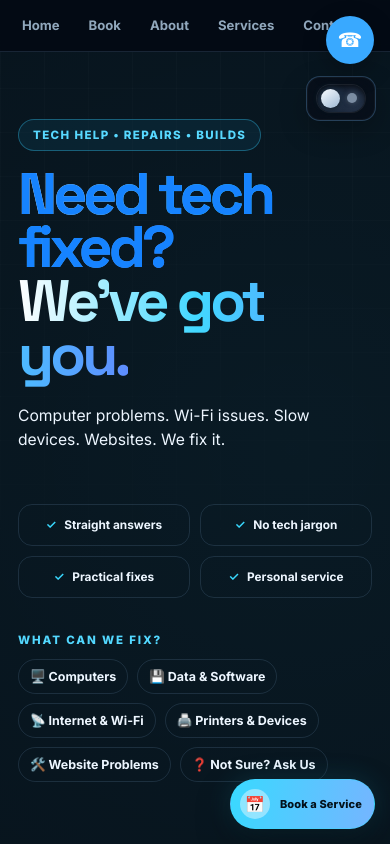
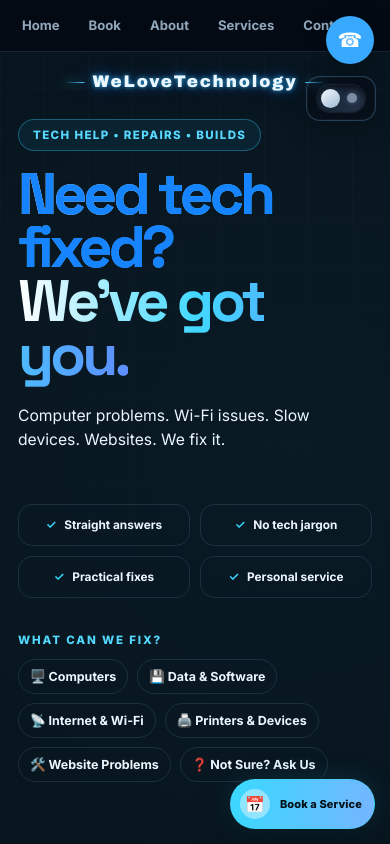
Before and after one commit to tolgatnt/WLT, a plain HTML site: page index.html in a window 390 px wide. Shown: the top 844 px of the page. Drawn offline with Linux system fonts and the light colour scheme.

Commit message:
Add stationary logo and styles to index.html

```diff
--- a/index.html
+++ b/index.html
@@ -1709,6 +1709,141 @@ html.light-theme .mobile-menu button:hover {
 }
 </style>
 
+
+<style id="welovetechnology-stationary-logo">
+/* Stationary futuristic wordmark beneath the top menu */
+.wlt-stationary-logo {
+  position: fixed;
+  top: 78px;
+  left: 50%;
+  transform: translateX(-50%);
+  width: max-content;
+  max-width: calc(100vw - 40px);
+  display: flex;
+  justify-content: center;
+  align-items: center;
+  padding: 6px 14px;
+  box-sizing: border-box;
+  z-index: 9998;
+  pointer-events: none;
+}
+
+.wlt-stationary-logo .wlt-wordmark {
+  position: relative;
+  display: inline-block;
+  font-family: "Orbitron", "Rajdhani", "Arial Black", sans-serif;
+  font-size: clamp(1.35rem, 3vw, 2.15rem);
+  font-weight: 800;
+  letter-spacing: .18em;
+  line-height: 1;
+  text-transform: none;
+  color: #eaf7ff;
+  text-shadow:
+    0 0 5px rgba(60,190,255,.8),
+    0 0 14px rgba(0,145,255,.55),
+    0 0 28px rgba(0,110,255,.28);
+  filter: drop-shadow(0 3px 10px rgba(0,0,0,.45));
+}
+
+.wlt-stationary-logo .wlt-wordmark::before,
+.wlt-stationary-logo .wlt-wordmark::after {
+  content: "";
+  position: absolute;
+  top: 50%;
+  width: 42px;
+  height: 1px;
+  background: linear-gradient(90deg, transparent, #47c8ff);
+  box-shadow: 0 0 8px rgba(71,200,255,.75);
+}
+
+.wlt-stationary-logo .wlt-wordmark::before {
+  right: calc(100% + 14px);
+}
+
+.wlt-stationary-logo .wlt-wordmark::after {
+  left: calc(100% + 14px);
+  transform: scaleX(-1);
+}
+
+.wlt-stationary-logo .wlt-accent {
+  position: absolute;
+  width: 7px;
+  height: 7px;
+  border-radius: 50%;
+  background: #63d7ff;
+  box-shadow: 0 0 10px #63d7ff, 0 0 20px rgba(0,160,255,.7);
+  animation: wltPulse 2.4s ease-in-out infinite;
+}
+
+.wlt-stationary-logo .wlt-accent.left {
+  margin-right: 360px;
+}
+
+.wlt-stationary-logo .wlt-accent.right {
+  margin-left: 360px;
+}
+
+@keyframes wltPulse {
+  0%,100% { opacity:.55; transform:scale(.85); }
+  50% { opacity:1; transform:scale(1.15); }
+}
+
+/* Light theme: retain a futuristic blue wordmark against the light page */
+html.light-theme .wlt-stationary-logo .wlt-wordmark {
+  color: #1683ff;
+  text-shadow:
+    0 0 5px rgba(22,131,255,.35),
+    0 0 12px rgba(22,131,255,.2);
+}
+
+@media (max-width: 600px) {
+  .wlt-stationary-logo {
+    position: fixed;
+    top: 68px;
+    left: 50%;
+    transform: translateX(-50%);
+    width: max-content;
+    max-width: calc(100vw - 24px);
+    padding: 6px 8px;
+    z-index: 9998;
+  }
+
+  .wlt-stationary-logo .wlt-wordmark {
+    font-size: 1.05rem;
+    letter-spacing: .11em;
+  }
+
+  .wlt-stationary-logo .wlt-wordmark::before,
+  .wlt-stationary-logo .wlt-wordmark::after {
+    width: 20px;
+  }
+
+  .wlt-stationary-logo .wlt-wordmark::before {
+    right: calc(100% + 8px);
+  }
+
+  .wlt-stationary-logo .wlt-wordmark::after {
+    left: calc(100% + 8px);
+  }
+
+  .wlt-stationary-logo .wlt-accent {
+    display: none;
+  }
+}
+</style>
+
+
+<style id="welovetechnology-floating-final">
+.wlt-stationary-logo,
+.wlt-stationary-logo .wlt-wordmark {
+  visibility: visible !important;
+  opacity: 1 !important;
+}
+.wlt-stationary-logo .wlt-wordmark {
+  white-space: nowrap !important;
+}
+</style>
+
 </head>
 
 
@@ -1737,6 +1872,13 @@ html.light-theme .mobile-menu button:hover {
 
     <a href="#contact">Contact</a>
   </nav>
+
+<div class="wlt-stationary-logo" aria-label="WeLoveTechnology">
+  <span class="wlt-accent left" aria-hidden="true"></span>
+  <span class="wlt-wordmark">WeLoveTechnology</span>
+  <span class="wlt-accent right" aria-hidden="true"></span>
+</div>
+
 
   <main>
     <!-- HERO -->
```
